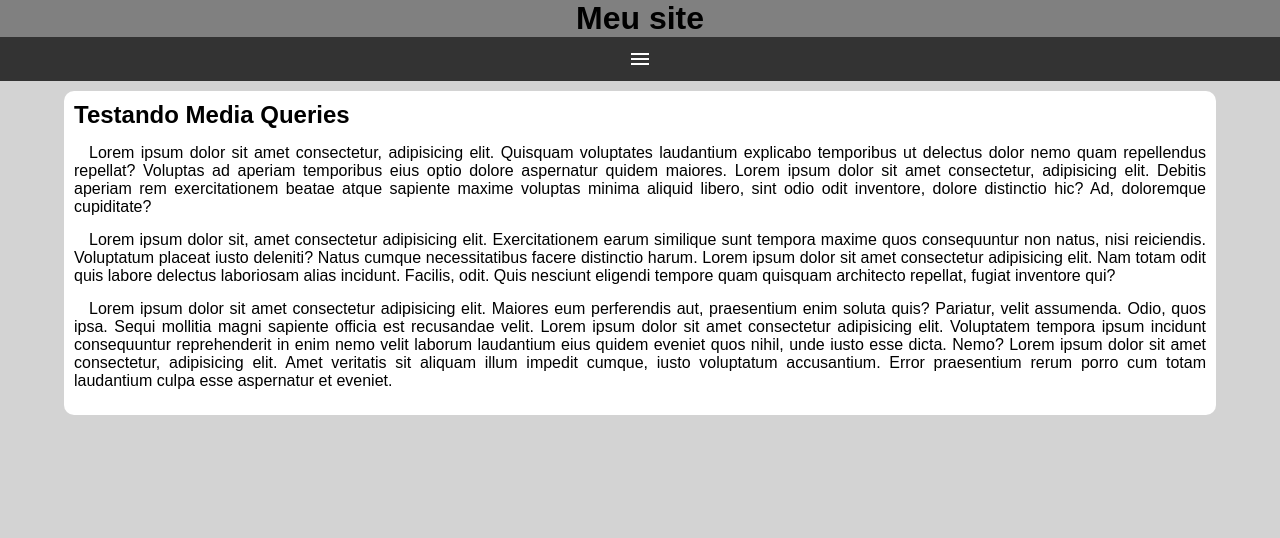
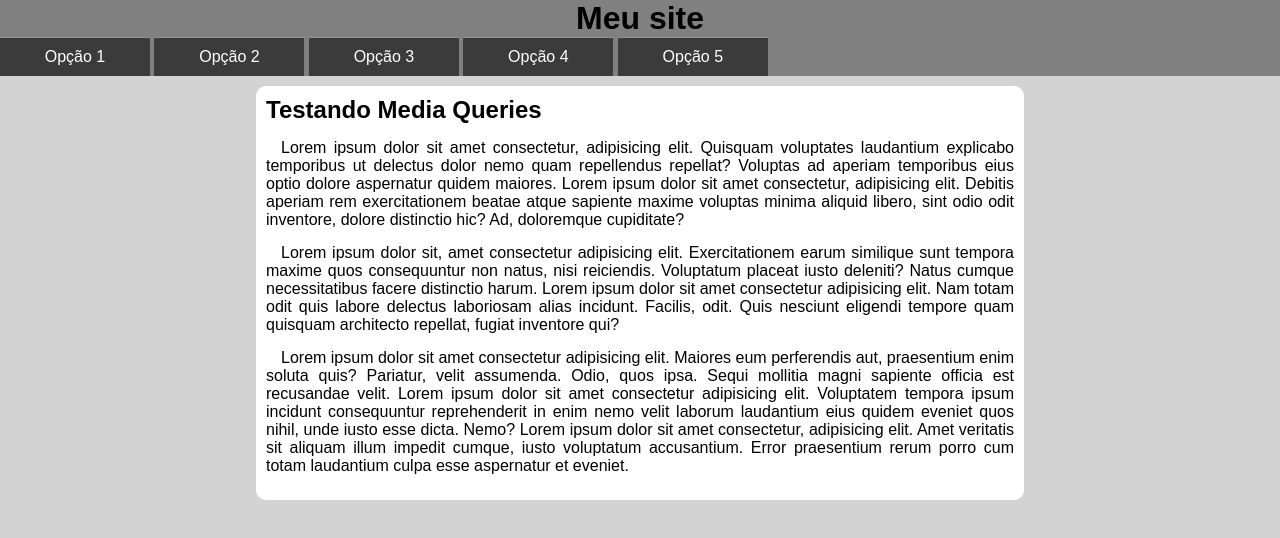
Before and after one commit to GuilhermeHenrii/Curso-HTML-e-CSS, a plain HTML site: page ex033/mq005/index.html in a window 1280 px wide. Drawn offline with Linux system fonts and the light colour scheme.

Commit message:
menu responsivo dinamico

```diff
--- /dev/null
+++ b/ex033/mq005/estilos/media-queries.css
@@ -0,0 +1,22 @@
+@charset "UTF-8";
+
+/*Configuração breakpoints*/
+
+@media screen and (min-width: 992px){
+    span#burguer{
+        display: none;
+    }
+
+    menu{
+        display: block;
+    }
+
+    menu > ul > li{
+        display: inline-block;
+        width: 150px;
+    }
+
+    main{
+        width: 768px;
+    }
+}
--- a/ex033/mq005/index.html
+++ b/ex033/mq005/index.html
@@ -9,9 +9,8 @@
 
     <!-- Media Queries -->
     <link rel="stylesheet" href="estilos/mobile-first.css" media="all">
-    <link rel="stylesheet" href="estilos/tablet.css" media="screen and (min-width: 768px) and (max-width: 992px)">
-    <link rel="stylesheet" href="estilos/desktop.css" media="screen and (min-width: 992px) and (max-width: 1200px)">
-    <link rel="stylesheet" href="estilos/tv.css" media="screen and (min-width: 1200px)">
+
+    <link rel="stylesheet" href="estilos/media-queries.css">
 </head>
 
 <body>
--- a/ex033/mq005/script/main.js
+++ b/ex033/mq005/script/main.js
@@ -1,10 +1,11 @@
-function showMenu(){
+function responsiveDynamicMenu(){
     const burguer = document.querySelector('#burguer');
     const dynamicMenu = document.querySelector('.dynamic-menu');
     const menuHeader = document.querySelector('.MenuHeader');
 
+
+    function showMenu(){
     let isVisible = false;
-
     menuHeader.addEventListener('click', (e) =>{
         const el = e.target;
         if(el.id === 'burguer'){
@@ -19,4 +20,19 @@ function showMenu(){
     })
 }
 
-showMenu();
+    function monitorsResizing(){
+        window.addEventListener('resize', (e) => {
+            if(window.innerWidth >= 992){
+                dynamicMenu.style.display = 'block';
+            }else{
+                dynamicMenu.style.display = 'none';
+            }
+        });
+    }
+
+
+    showMenu();
+    monitorsResizing();
+}
+
+responsiveDynamicMenu();
```
Also changed, not shown: ex033/mq005/estilos/desktop.css (deleted), ex033/mq005/estilos/tablet.css (deleted), ex033/mq005/estilos/tv.css (deleted).
